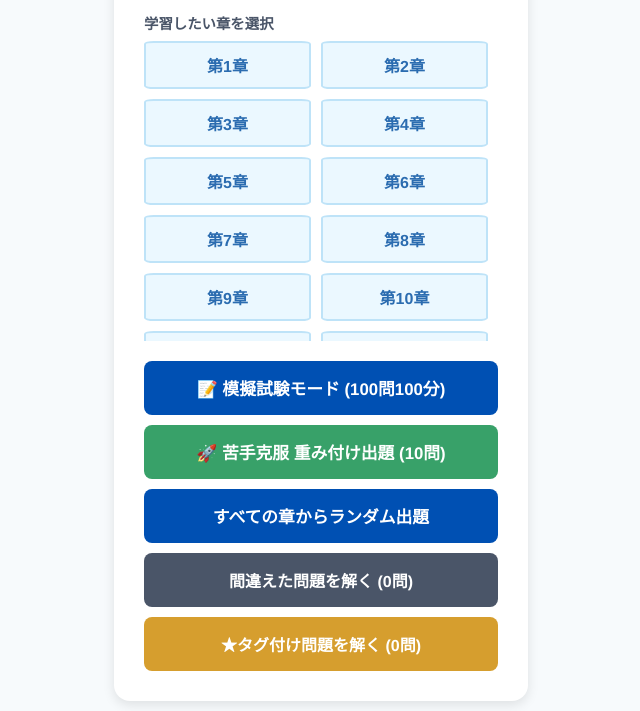
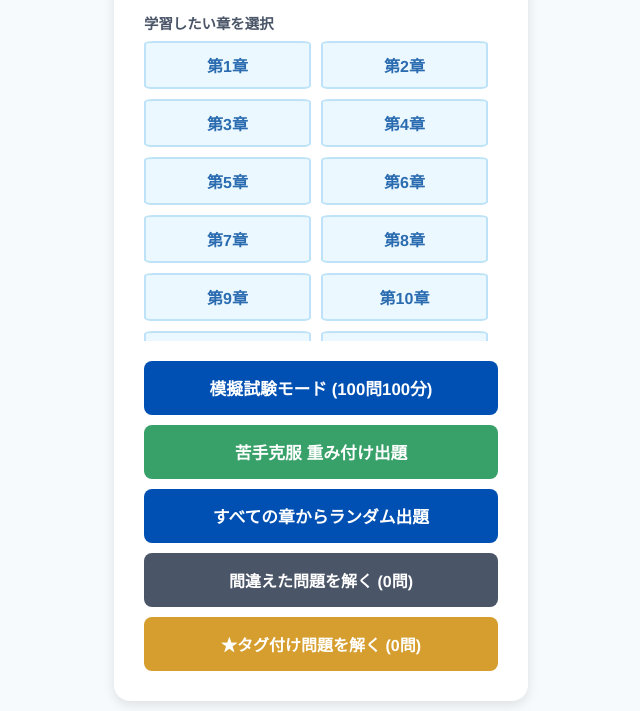
Before and after one commit to awanotaka211-cpu/mcpc_quiz, a plain HTML site: page index.html in a window 1280 px wide. Shown: the part 217-928 px from the top of the page, without its empty margins (319-959 px from the left). Drawn offline with Linux system fonts and the light colour scheme.

Commit message:
Update index.html

```diff
--- a/index.html
+++ b/index.html
@@ -325,8 +325,8 @@
                 </div>
 
                 <div class="action-container" style="width: 100%;">
-                    <button class="primary-btn" onclick="startQuiz('mock')">📝 模擬試験モード (100問100分)</button>
-                    <button class="primary-btn" style="background-color:#38A169;" onclick="startQuiz('weighted')">🚀 苦手克服 重み付け出題 (10問)</button>
+                    <button class="primary-btn" onclick="startQuiz('mock')">模擬試験モード (100問100分)</button>
+                    <button class="primary-btn" style="background-color:#38A169;" onclick="startQuiz('weighted')">苦手克服 重み付け出題</button>
                     <button class="primary-btn" onclick="startQuiz('all')">すべての章からランダム出題</button>
                     <button class="secondary-btn" onclick="startQuiz('review')">間違えた問題を解く (${globalStats.wrongIds.length}問)</button>
                     <button class="secondary-btn" style="background-color:#D69E2E;" onclick="startQuiz('bookmark')">★タグ付け問題を解く (${globalStats.bookmarkedIds.length}問)</button>
@@ -693,7 +693,7 @@
         if (typeof allQuestionsPool === 'undefined') return;
         const favs = allQuestionsPool.filter(q => globalStats.bookmarkedIds.includes(q.id));
         if (favs.length === 0) { openModal("復習帳", "<p style='text-align:center;'>現在登録されている問題はありません。</p>"); return; }
-        let html = `<button class="primary-btn" style="margin-bottom:15px; padding:10px; font-size:0.95rem;" onclick="closeModal(event); startQuiz('bookmark');">⭐ ブックマーク問題からテストを開く</button>`;
+        let html = `<button class="primary-btn" style="margin-bottom:15px; padding:10px; font-size:0.95rem;" onclick="closeModal(event); startQuiz('bookmark');">★ ブックマーク問題からテストを開く</button>`;
         favs.forEach((q, idx) => {
             html += `<div class="stat-card" style="font-size:0.9rem;"><div style="font-weight:bold; color:var(--primary-color);">No.${idx+1} [第${q.chapter}章]</div><div>${q.text}</div></div>`;
         });
```
